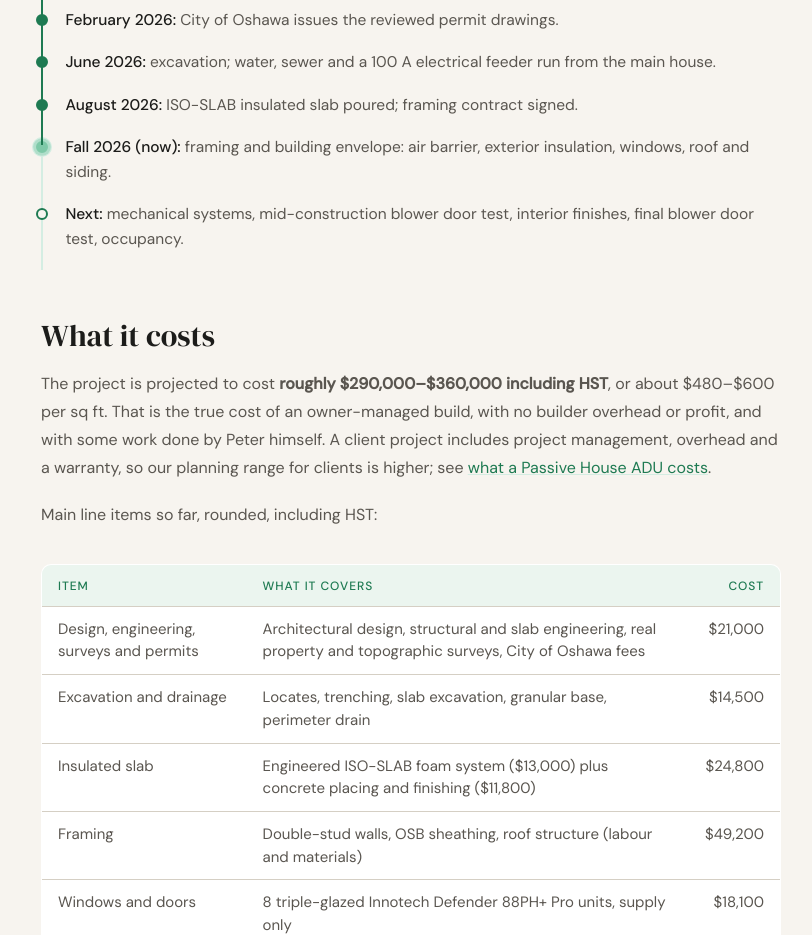
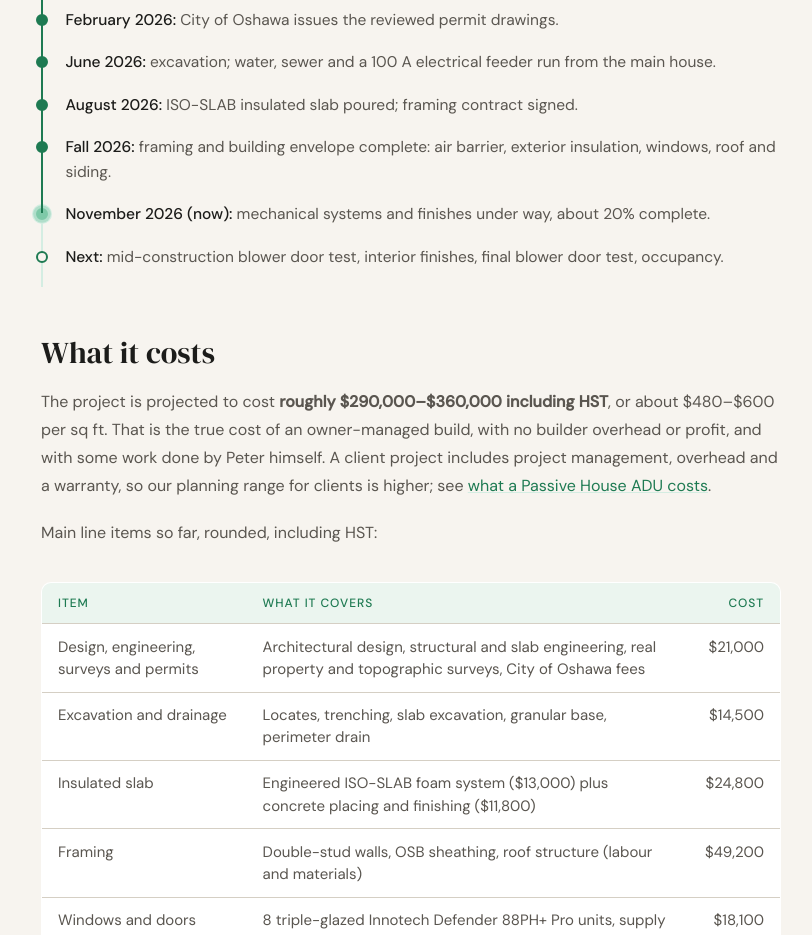
Before and after one commit to 777khk777/Unityhaus, a plain HTML site: page oshawa-adu.html in a window 1280 px wide. Shown: the part 2760-3695 px from the top of the page, without its empty margins (229-1041 px from the left). Drawn offline with Linux system fonts and the light colour scheme.

Commit message:
feat: update Oshawa ADU status: envelope complete, mechanicals under way
Co-Authored-By: Claude Opus 5.5 <noreply@anthropic.com>
Claude-Session: https://claude.ai/code/session_01G13bXyTDigaWLuGnwosp83

```diff
--- a/oshawa-adu.html
+++ b/oshawa-adu.html
@@ -498,8 +498,9 @@
   <li class="done"><strong>February 2026:</strong> City of Oshawa issues the reviewed permit drawings.</li>
   <li class="done"><strong>June 2026:</strong> excavation; water, sewer and a 100 A electrical feeder run from the main house.</li>
   <li class="done"><strong>August 2026:</strong> ISO-SLAB insulated slab poured; framing contract signed.</li>
-  <li class="now"><strong>Fall 2026 (now):</strong> framing and building envelope: air barrier, exterior insulation, windows, roof and siding.</li>
-  <li><strong>Next:</strong> mechanical systems, mid-construction blower door test, interior finishes, final blower door test, occupancy.</li>
+  <li class="done"><strong>Fall 2026:</strong> framing and building envelope complete: air barrier, exterior insulation, windows, roof and siding.</li>
+  <li class="now"><strong>November 2026 (now):</strong> mechanical systems and finishes under way, about 20% complete.</li>
+  <li><strong>Next:</strong> mid-construction blower door test, interior finishes, final blower door test, occupancy.</li>
 </ul>
 
 <h2>What it costs</h2>
```
Also changed, not shown: faq.html (+2 -2 lines).
